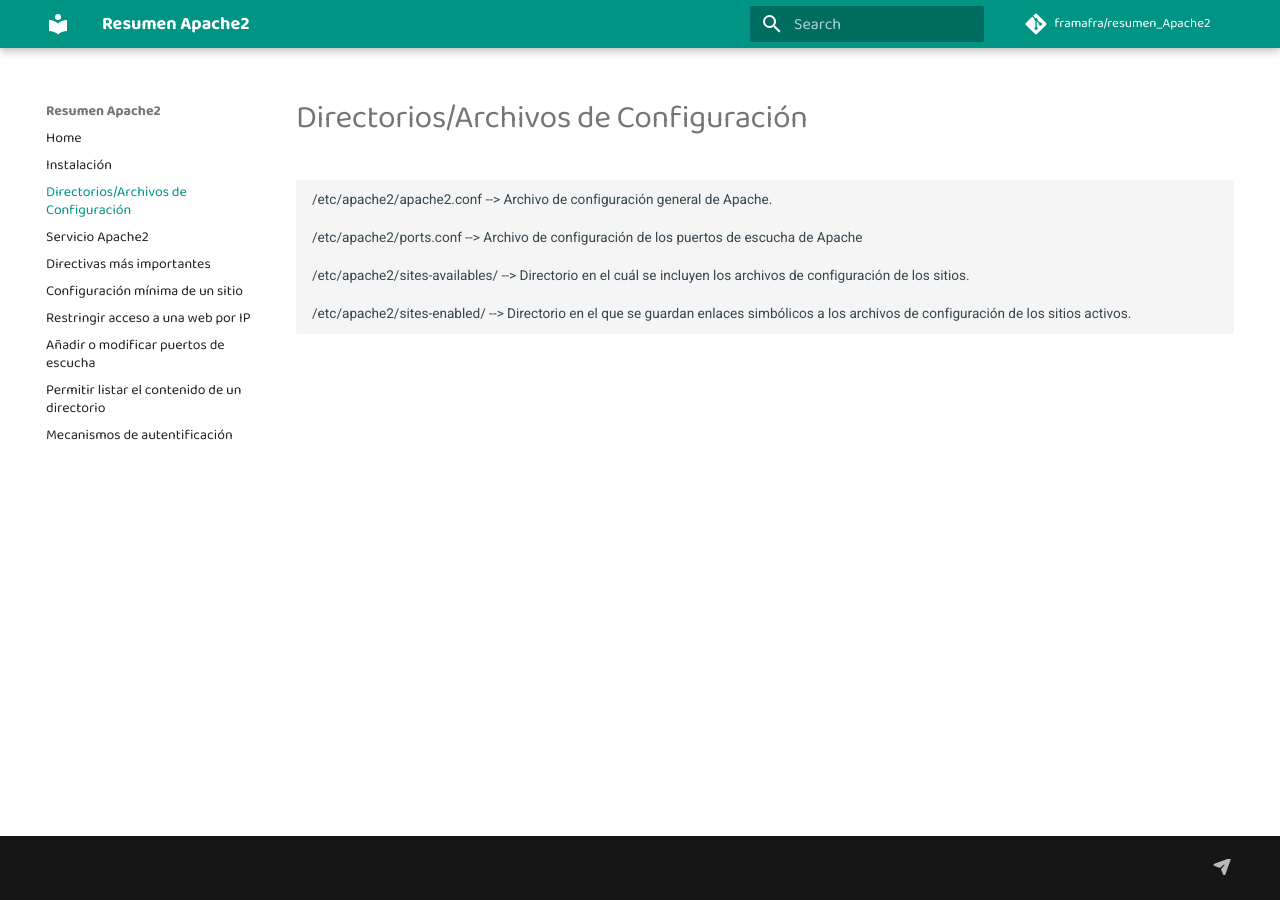
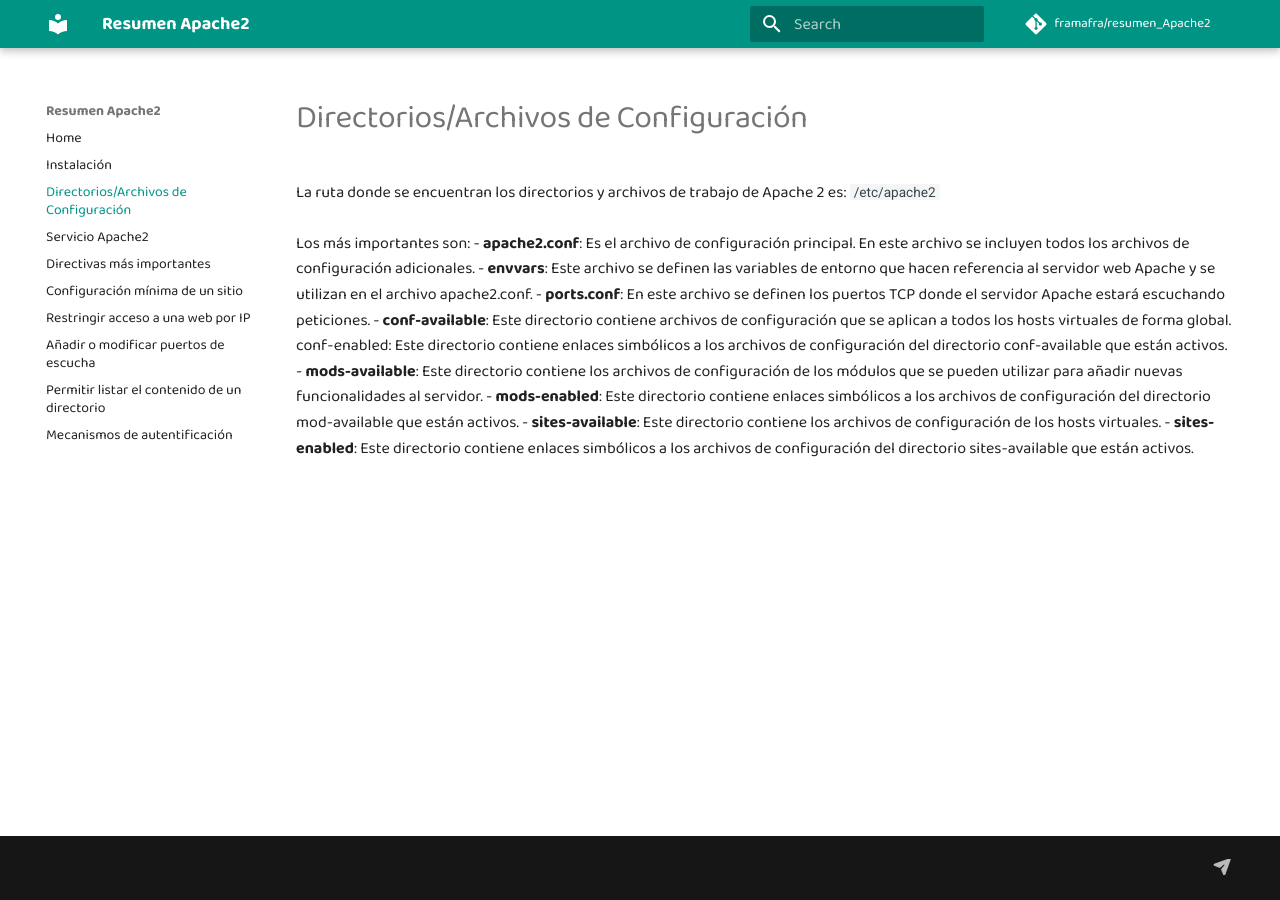
Before and after one commit to framafra/resumen_Apache2, an MkDocs documentation site: the page built from md/dir.md, in a window 1280 px wide. Built offline with MkDocs 1.6.1 and Material for MkDocs 9.7.7, drawn with Linux system fonts in a browser that asks for light colours; comment, search, counter and statistics services are not loaded.

Commit message:
Mod. "Directorios/Archivos de Configuración"

```diff
--- a/md/dir.md
+++ b/md/dir.md
@@ -1,9 +1,13 @@
-
-
-    /etc/apache2/apache2.conf --> Archivo de configuración general de Apache.
-
-    /etc/apache2/ports.conf --> Archivo de configuración de los puertos de escucha de Apache
-
-    /etc/apache2/sites-availables/ --> Directorio en el cuál se incluyen los archivos de configuración de los sitios.
-
-    /etc/apache2/sites-enabled/ --> Directorio en el que se guardan enlaces simbólicos a los archivos de configuración de los sitios activos.
+La ruta donde se encuentran los directorios y archivos de trabajo de Apache 2 es:
+`/etc/apache2`
+<br>
+Los más importantes son:
+- **apache2.conf**: Es el archivo de configuración principal. En este archivo se incluyen todos los archivos de configuración adicionales.
+- **envvars**: Este archivo se definen las variables de entorno que hacen referencia al servidor web Apache y se utilizan en el archivo apache2.conf.
+- **ports.conf**: En este archivo se definen los puertos TCP donde el servidor Apache estará escuchando peticiones.
+- **conf-available**: Este directorio contiene archivos de configuración que se aplican a todos los hosts virtuales de forma global.
+conf-enabled: Este directorio contiene enlaces simbólicos a los archivos de configuración del directorio conf-available que están activos.
+- **mods-available**: Este directorio contiene los archivos de configuración de los módulos que se pueden utilizar para añadir nuevas funcionalidades al servidor.
+- **mods-enabled**: Este directorio contiene enlaces simbólicos a los archivos de configuración del directorio mod-available que están activos.
+- **sites-available**: Este directorio contiene los archivos de configuración de los hosts virtuales.
+- **sites-enabled**: Este directorio contiene enlaces simbólicos a los archivos de configuración del directorio sites-available que están activos.
```
